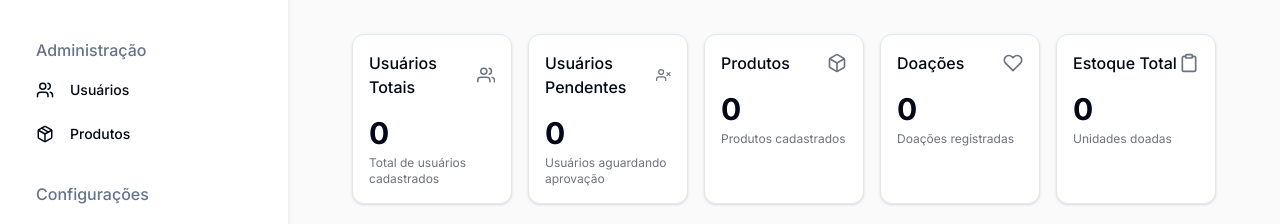
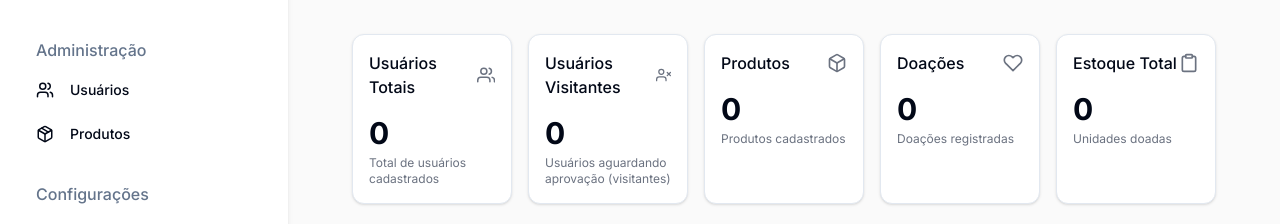
Before and after one commit to WeslleyMarcelo14/projeto_certificadora1, a Next.js app: page /dashboard in a window 1280 px wide. Shown: the part 218-442 px from the top of the page. Built offline with nearby package versions, Linux system fonts and the light colour scheme; no server answers; the database is empty.

Commit message:
Aumentar o limite de caracteres do aviso de 200 para 220 e atualizar o rótulo de "Aguardando Aprovação" para "Usuários Visitantes" no painel de controle

```diff
--- a/src/components/screens/inicio.jsx
+++ b/src/components/screens/inicio.jsx
@@ -58,7 +58,7 @@ const Dashboard = () => {
   const AddNoticeDialog = ({ onNoticeCreated }) => {
     const [noticeText, setNoticeText] = useState("");
     const [loadingDialog, setLoadingDialog] = useState(false);
-    const maxNoticeLength = 200;
+    const maxNoticeLength = 220;
 
     async function handleSubmitNotice() {
       if (!noticeText.trim()) {
@@ -99,7 +99,7 @@ const Dashboard = () => {
             <DialogTitle>Criar Aviso</DialogTitle>
             <DialogDescription>Digite o aviso (máx. 200 caracteres). Apenas administradores podem criar avisos.</DialogDescription>
           </DialogHeader>
-          <Textarea placeholder="Digite o aviso..." value={noticeText} maxLength={maxNoticeLength} onChange={(e) => setNoticeText(e.target.value)} className="mt-4 resize-none" />
+          <Textarea placeholder="Digite o aviso..." value={noticeText} maxLength={maxNoticeLength} rows={6} onChange={(e) => setNoticeText(e.target.value)} className="mt-4 resize-none" />
           <DialogFooter>
             <Button onClick={handleSubmitNotice} disabled={loadingDialog}>
               {loadingDialog ? "Salvando..." : "Salvar"}
@@ -215,7 +215,7 @@ const Dashboard = () => {
           {/* Grid de KPI Cards */}
           <div className="grid gap-4 grid-cols-1 sm:grid-cols-2 md:grid-cols-3 lg:grid-cols-5 mt-6">
             <KpiCard titulo="Usuários Totais" valor={data.usersCount} descricao="Total de usuários cadastrados" icon={FiUsers} />
-            <KpiCard titulo="Usuários Pendentes" valor={data.pendingUsersCount} descricao="Usuários aguardando aprovação" icon={FiUserX} />
+            <KpiCard titulo="Usuários Visitantes" valor={data.pendingUsersCount} descricao="Usuários aguardando aprovação (visitantes)" icon={FiUserX} />
             <KpiCard titulo="Produtos" valor={data.productsCount} descricao="Produtos cadastrados" icon={FiBox} />
             <KpiCard titulo="Doações" valor={data.donationsCount} descricao="Doações registradas" icon={FiHeart} />
             <KpiCard titulo="Estoque Total" valor={data.totalStock} descricao="Unidades doadas" icon={FiClipboard} />
```
